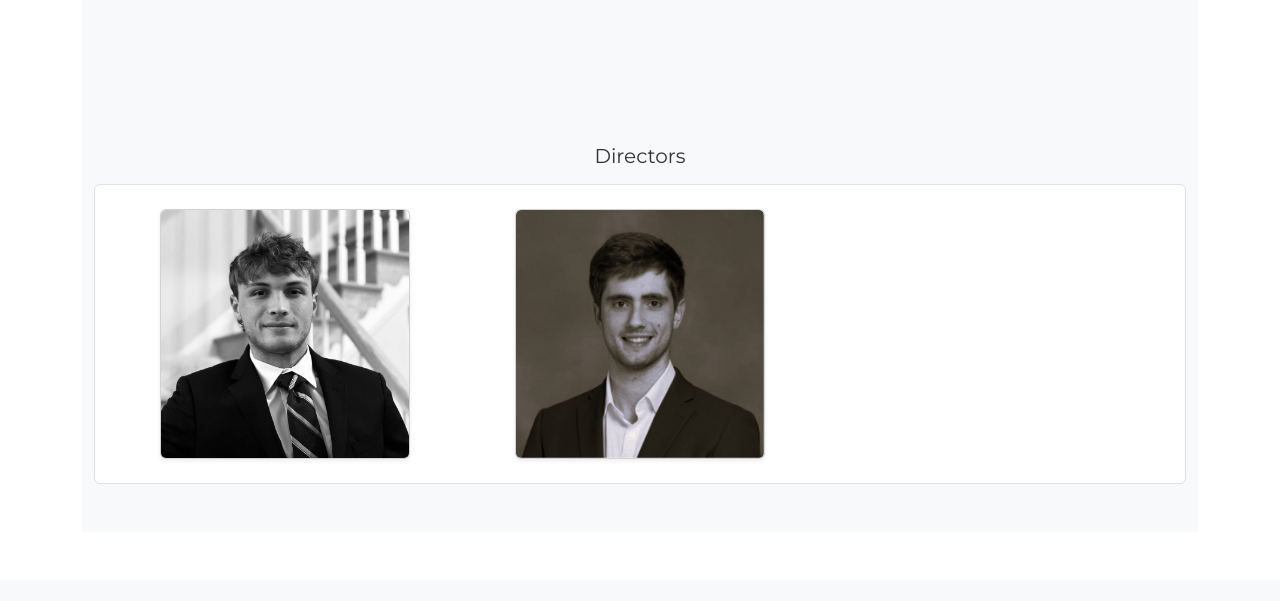
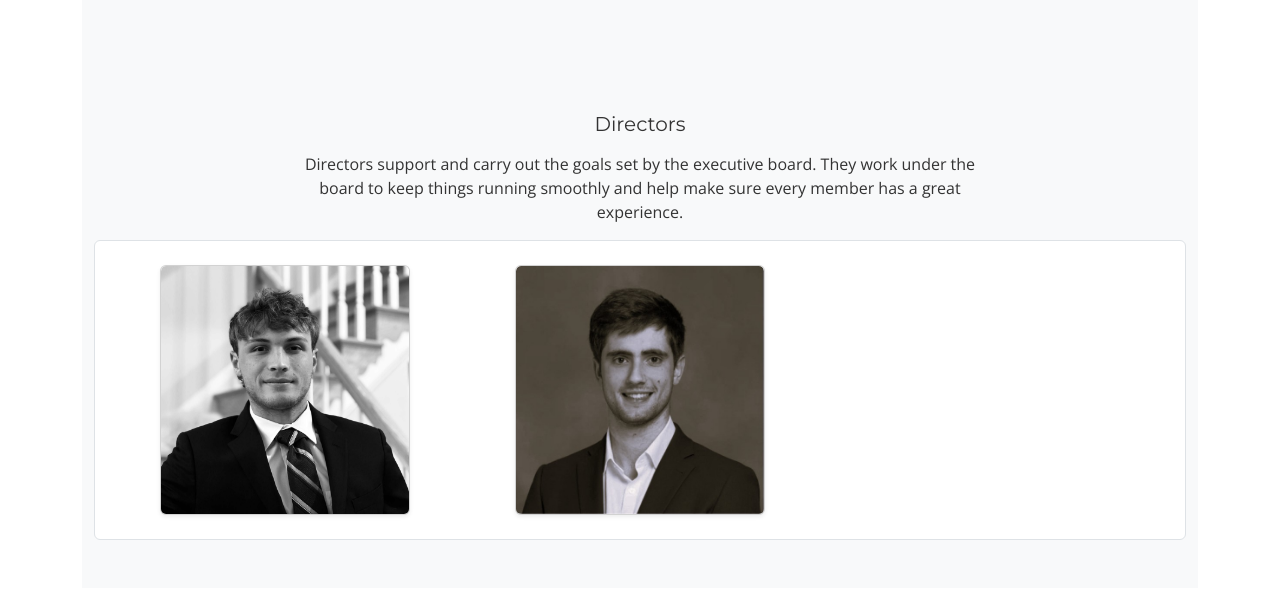
Before and after one commit to dksawyer7/FMC-W-M, a plain HTML site: page docs/leadership.html in a window 1280 px wide. Shown: the part 962-1563 px from the top of the page. Drawn offline with nearby package versions, Linux system fonts and the light colour scheme.

Commit message:
Adjust directors section position and add description

```diff
--- a/docs/leadership.html
+++ b/docs/leadership.html
@@ -169,9 +169,14 @@
       </div>
     </section>
 
-    <section class="section bg-light">
+    <section class="section bg-light" style="margin-top: -2rem;">
       <div class="container">
         <h3 class="h5 mb-3 text-center">Directors</h3>
+        <p class="text-center mx-auto" style="max-width: 700px;">
+          Directors support and carry out the goals set by the executive board.
+          They work under the board to keep things running smoothly and help
+          make sure every member has a great experience.
+        </p>
         <div class="p-4 border rounded bg-white">
           <div class="row g-4">
             <!-- Director of Marketing -->
```
